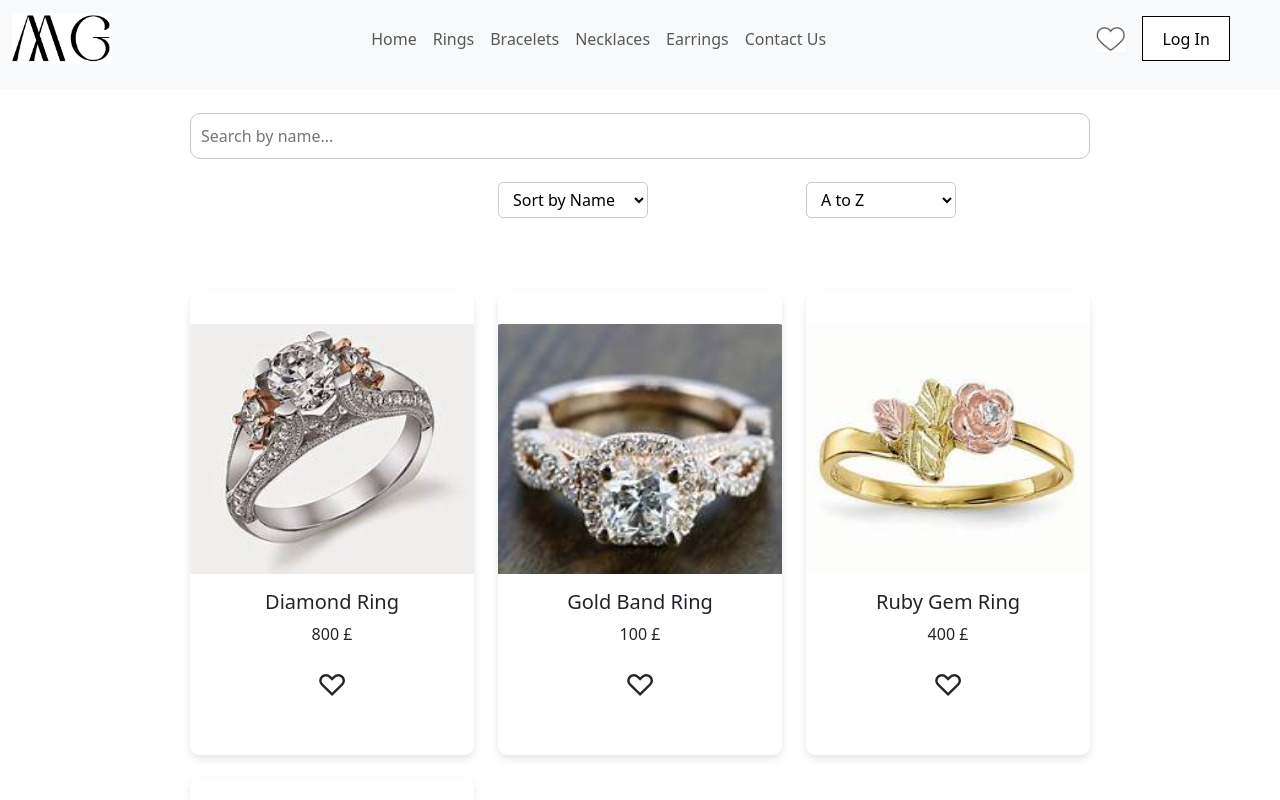
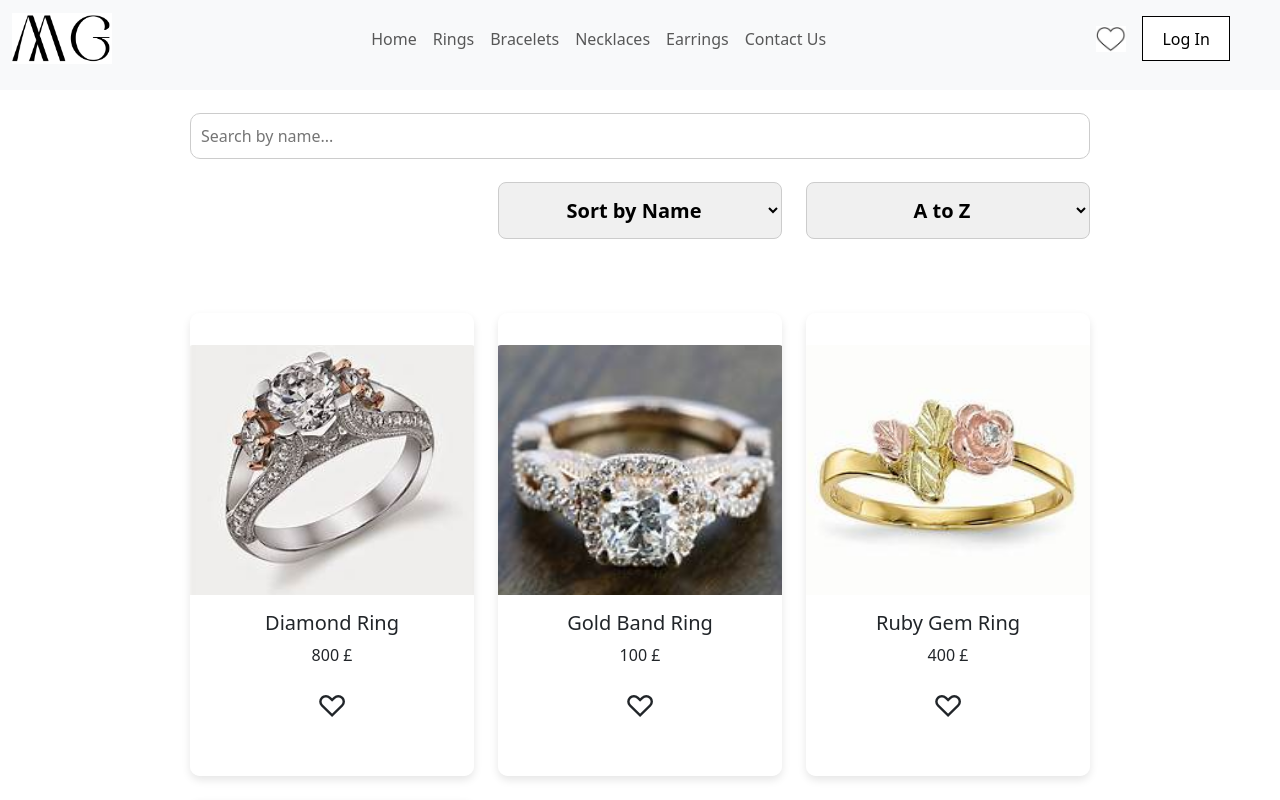
Before and after one commit to mayatarek/MH, a React (Vite) app: page /rings in a window 1280 px wide. Shown: the top 800 px of the page. Built offline with nearby package versions, Linux system fonts and the light colour scheme.

Commit message:
small edits in sorting styling

```diff
--- a/src/ProductList/ProductList.css
+++ b/src/ProductList/ProductList.css
@@ -10,14 +10,39 @@
   .sort-price {
     margin-top: 70px;
     margin-bottom: 50px;
+    text-align: center;
+    font-size: 1.25rem; /* Increase font size */
+  font-weight: 600; /* Make the font weight bold for elegance */
+  padding: 0.8rem 1.5rem; /* Add padding for a larger clickable area */
+  border-radius: 8px; /* Slightly rounded corners for elegance */
+  background-color: #f0f0f0; /* Light background color */
+  transition: background-color 0.3s ease, border-color 0.3s ease; /* Smooth transitions */
+  width: auto;
+
   }
+
+
+
+  select:hover,
+  select:focus {
+    border-color: #9a8f8fea;
+    outline: none;
+  }
+
 
   .select-wrapper {
     display: flex;
     justify-content: space-between;
     align-items: center;
     gap: 1rem;
+
   }
+
+
+
+
+
+
 
   .productItem {
     display: flex;
--- a/src/ProductList/Productitem.css
+++ b/src/ProductList/Productitem.css
@@ -1,7 +1,7 @@
 .product-card {
   position: relative;
   overflow: hidden;
-  cursor: pointer; /* Makes it feel clickable */
+  cursor: pointer;
   border: none;
 }
 
@@ -17,15 +17,15 @@
   width: 100%;
   height: 100%;
   object-fit: cover;
-  transition: opacity 0.3s ease; /* Fade effect for image change */
+  transition: opacity 0.3s ease;
 }
 
 .product-card:hover .product-image {
-  opacity: 0; /* Hide image when hovered */
+  opacity: 0;
 }
 
 .product-card:hover .hover-image {
-  opacity: 1; /* Show the alternate image when hovered */
+  opacity: 1;
 }
 
 .hover-image {
@@ -41,5 +41,5 @@
 }
 
 .card-body {
-  text-align: center; /* Optional: center align the text */
+  text-align: center;
 }
```
